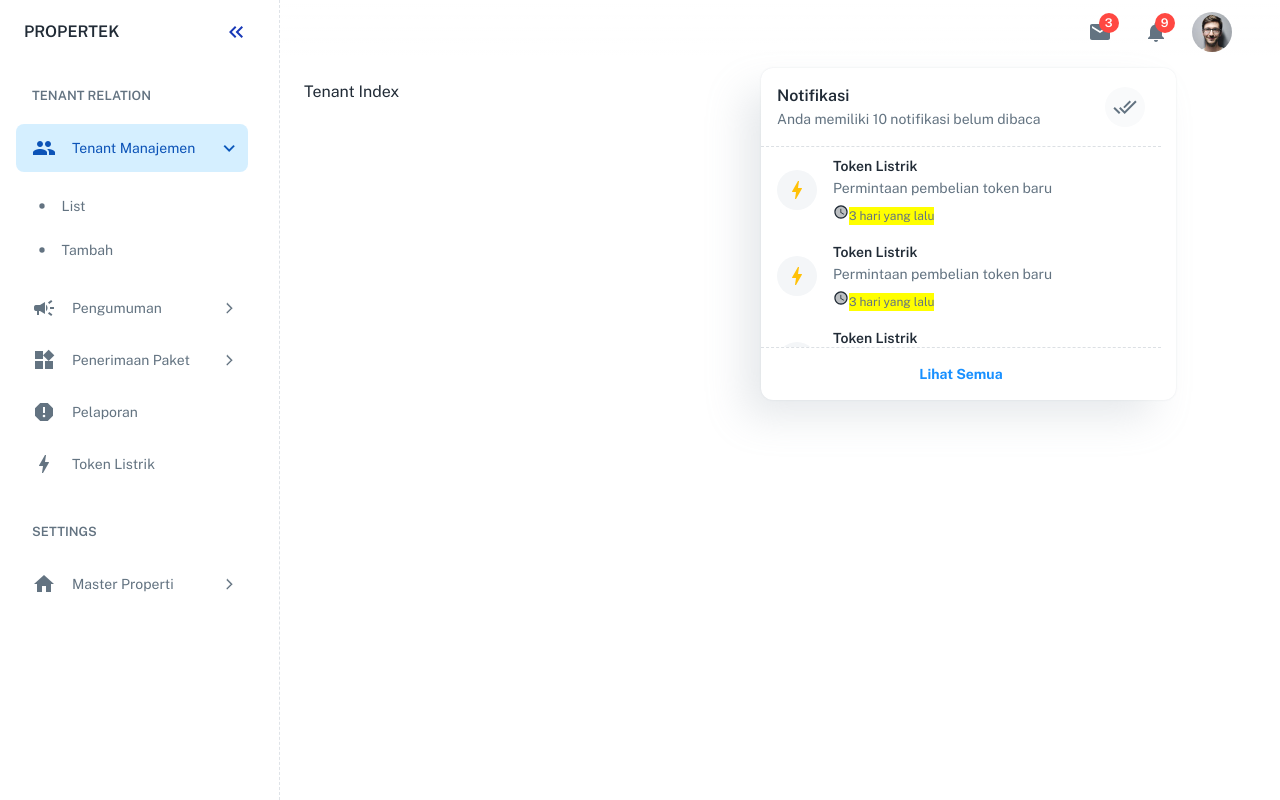
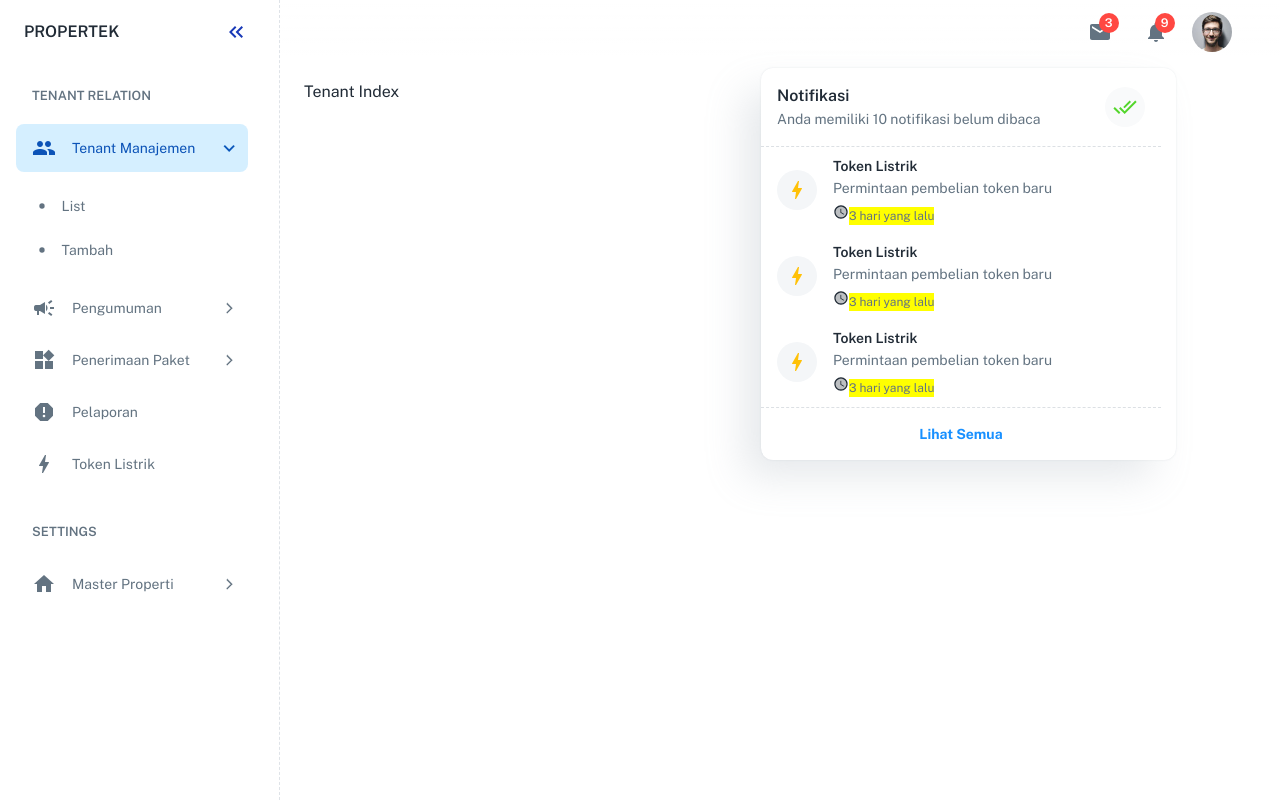
Before and after one commit to itokun99/pertek-app-backup, a Next.js app: page /tenant in a window 1280 px wide. Both pictures are taken after a click on the button "Notification Button". Built offline with nearby package versions, Linux system fonts and the light colour scheme.

Commit message:
fix: typography

```diff
--- a/src/components/appbar/AccountPopover.tsx
+++ b/src/components/appbar/AccountPopover.tsx
@@ -9,10 +9,8 @@ const AccountPopover = (props: PopoverProps) => {
     <Popover {...props} sx={{ mt: 2 }}>
       <Box sx={{ width: 200 }}>
         <PopoverHeaderBox>
-          <Typography variant='body2' sx={{ fontWeight: 500 }}>
-            Syamsul
-          </Typography>
-          <Typography variant='body2' sx={{ fontSize: '0.8rem', color: theme.palette.text.secondary }}>
+          <Typography variant='subtitle1'>Syamsul</Typography>
+          <Typography variant='subtitle3' color={theme.palette.text.secondary}>
             081803663156
           </Typography>
         </PopoverHeaderBox>
--- a/src/components/appbar/NotificationPopover.tsx
+++ b/src/components/appbar/NotificationPopover.tsx
@@ -43,7 +43,7 @@ const NotificationPopover = (props: PopoverProps) => {
             </Grid>
             <Grid>
               <Tooltip title='Tandai semua'>
-                <IconButton sx={{ backgroundColor: theme.palette.grey[100] }}>
+                <IconButton sx={{ backgroundColor: theme.palette.grey[100], color: theme.palette.success.main }}>
                   <DoneAll />
                 </IconButton>
               </Tooltip>
@@ -52,7 +52,7 @@ const NotificationPopover = (props: PopoverProps) => {
         </Box>
         <Divider />
         <Box p={0} m={0}>
-          <SimpleBar style={{ maxHeight: 200 }}>
+          <SimpleBar style={{ maxHeight: 260 }}>
             <List disablePadding>
               {[
                 {
--- a/src/theme/overrides/Drawer.js
+++ b/src/theme/overrides/Drawer.ts
@@ -1,8 +1,8 @@
-import { alpha } from '@mui/material';
+import { alpha, Theme } from '@mui/material';
 
 // ----------------------------------------------------------------------
 
-export default function Drawer(theme) {
+export default function Drawer(theme: Theme) {
   const isLight = theme.palette.mode === 'light';
 
   return {
--- a/src/theme/overrides/Popover.js
+++ b/src/theme/overrides/Popover.ts
@@ -1,14 +1,14 @@
 // ----------------------------------------------------------------------
-import { alpha } from '@mui/material';
+import { alpha, Theme } from '@mui/material';
 
-export default function Popover(theme) {
+export default function Popover(theme: Theme) {
   return {
     MuiPopover: {
       styleOverrides: {
         paper: {
-          backgroundImage: alpha(theme.palette.common.white, 0.95),
-          backdropFilter: 'blur(50px)',
-          backgroundColor: 'transparent',
+          // backgroundImage: alpha(theme.palette.common.white, 0.95),
+          // backdropFilter: 'blur(50px)',
+          // backgroundColor: 'transparent',
           boxShadow: theme.customShadows.dropdown,
           borderRadius: Number(theme.shape.borderRadius) * 1.5,
         },
--- a/src/theme/typography.ts
+++ b/src/theme/typography.ts
@@ -1,3 +1,5 @@
+import { responsiveFontSizes } from '../utils/getFontValue';
+import { GREY } from './palette';
 // ----------------------------------------------------------------------
 
 function pxToRem(value: number) {
@@ -5,7 +7,6 @@ function pxToRem(value: number) {
 }
 
 const FONT_PRIMARY = 'Public Sans, sans-serif'; // Google Font
-// const FONT_SECONDARY = 'CircularStd, sans-serif'; // Local Font
 
 const typography = {
   fontFamily: FONT_PRIMARY,
@@ -59,6 +60,9 @@ const typography = {
     lineHeight: 22 / 14,
     // fontSize: pxToRem(14),
   },
+  subtitle3: {
+    fontSize: '0.8rem',
+  },
   body1: {
     lineHeight: 1.5,
     // fontSize: pxToRem(16),
--- /dev/null
+++ b/src/utils/getFontValue.js
@@ -0,0 +1,69 @@
+// @mui
+import { useTheme } from '@mui/material/styles';
+// hooks
+import useResponsive from './useResponsive';
+
+// ----------------------------------------------------------------------
+
+export default function GetFontValue(variant) {
+  const theme = useTheme();
+  const breakpoints = useWidth();
+
+  const key = theme.breakpoints.up(breakpoints === 'xl' ? 'lg' : breakpoints);
+
+  const hasResponsive =
+    variant === 'h1' ||
+    variant === 'h2' ||
+    variant === 'h3' ||
+    variant === 'h4' ||
+    variant === 'h5' ||
+    variant === 'h6';
+
+  const getFont =
+    hasResponsive && theme.typography[variant][key] ? theme.typography[variant][key] : theme.typography[variant];
+
+  const fontSize = remToPx(getFont.fontSize);
+  const lineHeight = Number(theme.typography[variant].lineHeight) * fontSize;
+  const { fontWeight } = theme.typography[variant];
+  const { letterSpacing } = theme.typography[variant];
+
+  return { fontSize, lineHeight, fontWeight, letterSpacing };
+}
+
+// ----------------------------------------------------------------------
+
+export function remToPx(value) {
+  return Math.round(parseFloat(value) * 16);
+}
+
+export function pxToRem(value) {
+  return `${value / 16}rem`;
+}
+
+export function responsiveFontSizes({ sm, md, lg }) {
+  return {
+    '@media (min-width:600px)': {
+      fontSize: pxToRem(sm),
+    },
+    '@media (min-width:900px)': {
+      fontSize: pxToRem(md),
+    },
+    '@media (min-width:1200px)': {
+      fontSize: pxToRem(lg),
+    },
+  };
+}
+
+// ----------------------------------------------------------------------
+
+function useWidth() {
+  const theme = useTheme();
+  const keys = [...theme.breakpoints.keys].reverse();
+  return (
+    keys.reduce((output, key) => {
+      // eslint-disable-next-line react-hooks/rules-of-hooks
+      const matches = useResponsive('up', key);
+      return !output && matches ? key : output;
+    }, null) || 'xs'
+  );
+}
--- /dev/null
+++ b/src/utils/useResponsive.js
@@ -0,0 +1,33 @@
+// @mui
+import { useTheme } from '@mui/material/styles';
+import useMediaQuery from '@mui/material/useMediaQuery';
+
+// ----------------------------------------------------------------------
+
+export default function useResponsive(query, key, start, end) {
+  const theme = useTheme();
+
+  const mediaUp = useMediaQuery(theme.breakpoints.up(key));
+
+  const mediaDown = useMediaQuery(theme.breakpoints.down(key));
+
+  const mediaBetween = useMediaQuery(theme.breakpoints.between(start, end));
+
+  const mediaOnly = useMediaQuery(theme.breakpoints.only(key));
+
+  if (query === 'up') {
+    return mediaUp;
+  }
+
+  if (query === 'down') {
+    return mediaDown;
+  }
+
+  if (query === 'between') {
+    return mediaBetween;
+  }
+
+  if (query === 'only') {
+    return mediaOnly;
+  }
+}
--- a/tsconfig.json
+++ b/tsconfig.json
@@ -20,7 +20,7 @@
     "**/*.ts",
     "**/*.tsx",
     "src/theme/overrides/ToggleButton.js",
-    "src/theme/overrides/Alert.js"
+    "src/theme/overrides/Alert.tsx"
   ],
   "exclude": ["node_modules"]
 }
```
